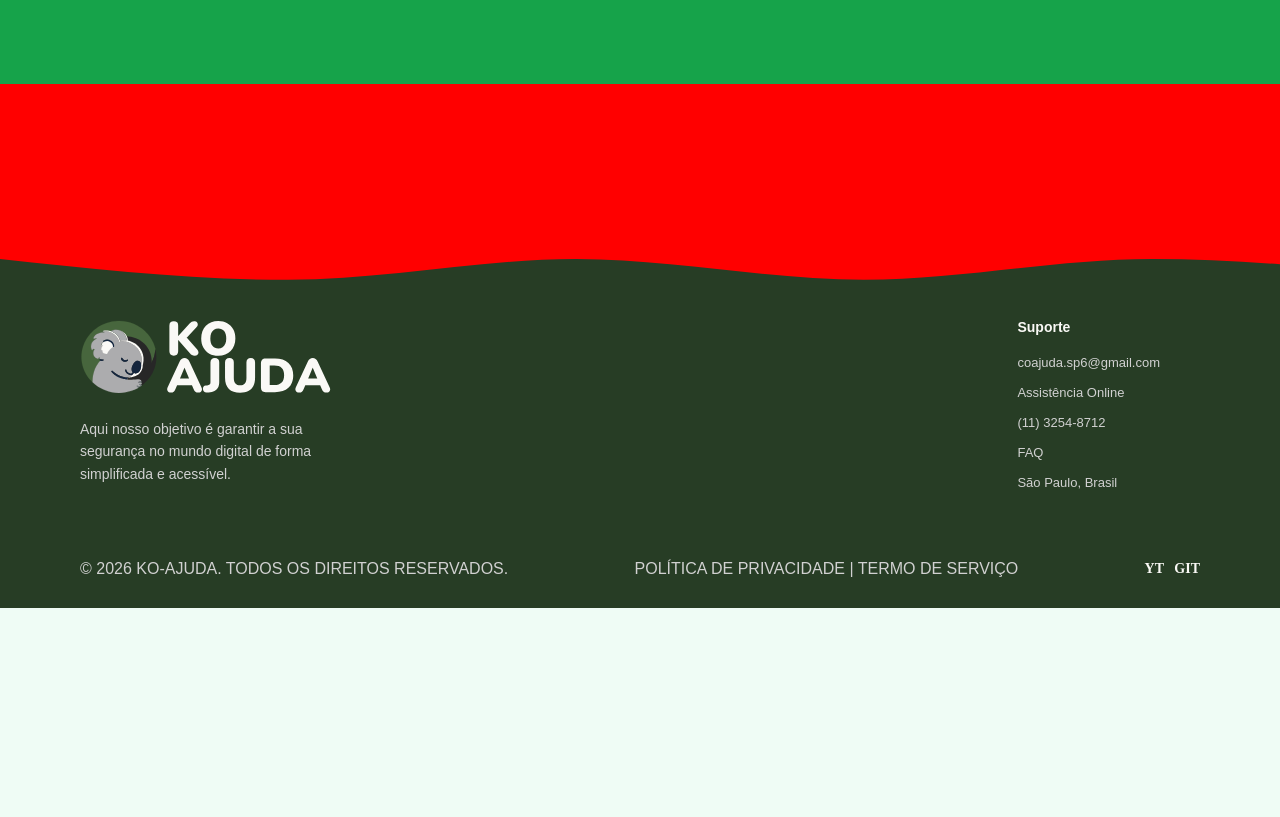
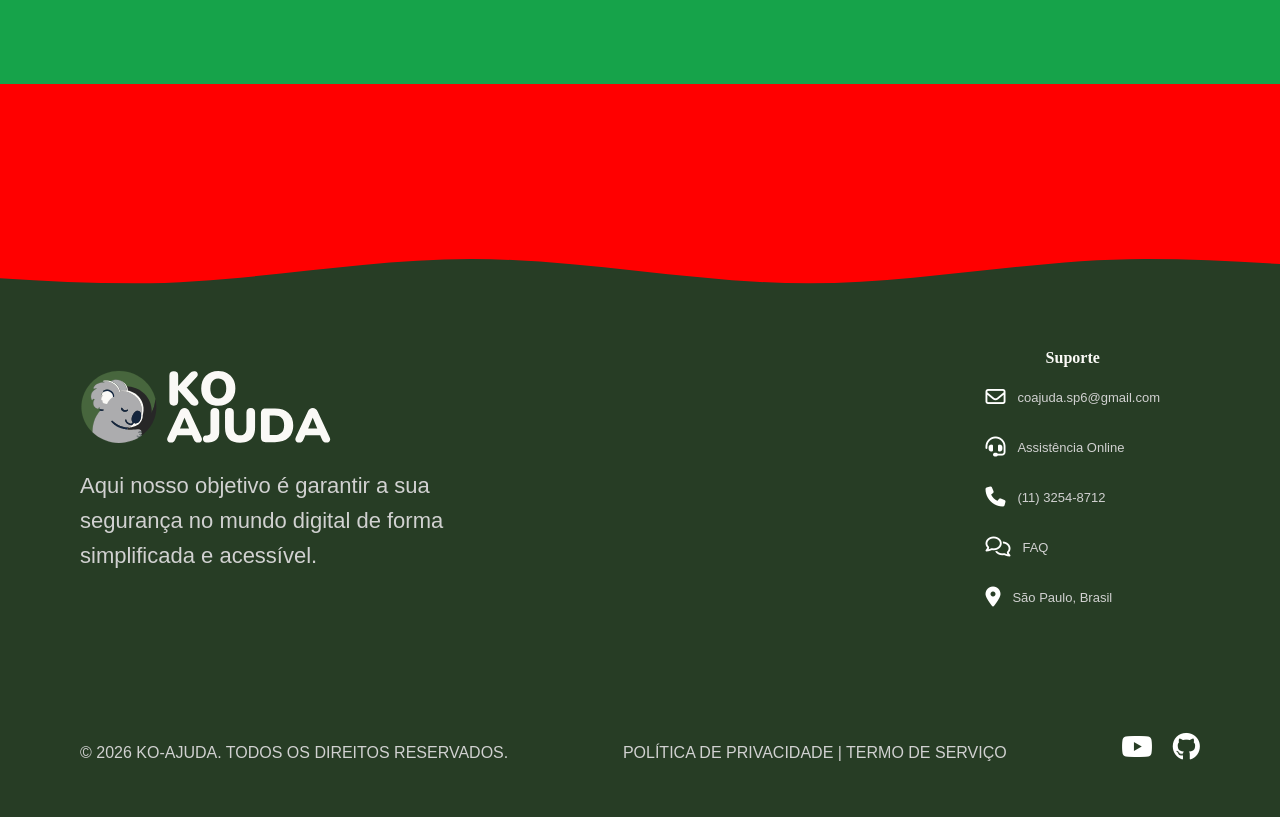
Before and after one commit to joaopaulo7319/Projeto-KOAJUDA, a plain HTML site: page index.html in a window 1280 px wide. Shown: the part 1716-2533 px from the top of the page. Before the commit the page ends 2324 px from the top, so only its background shows below. Drawn offline with nearby package versions, Linux system fonts and the light colour scheme.

Commit message:
Responsividade do footer

```diff
--- a/css/style.css
+++ b/css/style.css
@@ -249,7 +249,10 @@ main section div.imagem-herosection{
     background-image: url(../assets/Ondas-de-baixo.svg);
     z-index: -98;
     background-repeat: no-repeat;
-
+    background-size: cover;
+    background-position: top center;
+    background-repeat: no-repeat;
+    width: 100%;
 }
 
 footer {
@@ -275,9 +278,10 @@ footer div.coluna-esquerda{
     gap: 25px;
 }
 
-footer div.logotipo img {
+footer div.logotipo img{
     width: 258px;
     height: 85;
+    margin-top: 50px;
 }
 
 footer div.logotipo-suporte div.logotipo{
@@ -294,17 +298,19 @@ footer div.logotipo-suporte div.logotipo div.logo-frase{
 }
 
 footer div.logotipo-suporte div.paragrafo p{
-    font-size: 14px;
+    font-size: 22px;
     line-height: 1.6;
     color: #d1d1d1; /* Texto levemente acinzentado */
 }
 
 /* Coluna da Direita (Suporte) */
-footer div.logotipo-suporte div.suporte{
+.suporte{
     display: flex;
+    align-items: center;
     flex-direction: column;
     gap: 20px;
     padding-right: 40px;
+    margin-top: 30px;
 }
 
 footer div.logotipo-suporte div.suporte-frase p{
@@ -319,6 +325,58 @@ footer div.logotipo-suporte div.suporte-link{
     gap: 15px;
 }
 
+.item-contato{
+    display: flex;        /* Coloca o ícone e o texto lado a lado */
+    align-items: center;  /* Centraliza a altura do ícone com o texto */
+    gap: 12px;            /* Espaço entre o ícone e o texto */
+    margin-bottom: 15px;  /* Espaço entre uma linha e outra */
+    color: #ffffff;       /* Cor da letra (branco) */
+}
+
+/* Deixa os ícones de contato um pouquinho maiores e padronizados */
+.item-contato i {
+    font-size: 20px;
+}
+
+/* Estilo para a área do YouTube e GitHub */
+.redes-sociais {
+    display: flex;
+    gap: 20px;            /* Espaço entre o logo do YouTube e o gatinho do GitHub */
+    margin-top: 40px;     /* Dá um espaço para descolar da lista de cima */
+}
+
+/* Tamanho e cor dos ícones das redes sociais */
+.redes-sociais a {
+    color: #ffffff;       /* Cor dos ícones (branco) */
+    font-size: 28px;      /* Eles costumam ser maiores que os de texto */
+    text-decoration: none;/* Tira aquele sublinhado feio de link */
+}
+
+/* Efeito bônus: quando o mouse passar por cima da rede social, ela muda de cor! */
+.redes-sociais a:hover {
+    color: #cccccc;       /* Fica um cinza clarinho */
+}
+
+.Item-Headfone{
+    display: flex;
+    gap: 10px
+}
+
+.Item-Telefone{
+    display: flex;
+    gap: 10px
+}
+
+.Item-FAQ{
+    display: flex;
+    gap: 9px
+}
+
+.Item-Mapa{
+    display: flex;
+    gap: 15px
+}
+
 footer div.logotipo-suporte div.suporte-link a{
     text-decoration: none;
     color: #d1d1d1;
@@ -331,7 +389,7 @@ footer div.logotipo-suporte div.suporte-link a:hover{
 }
 
 /* --- Container Inferior (Textos do Rodapé) --- */
-footer div.direitos-politica{
+.direitos-politica{
     display: flex;
     justify-content: space-between;
     align-items: center;
@@ -348,8 +406,6 @@ footer div.direitos-politica div.politica a:hover{
     text-decoration: underline;
 }
 
-footer div.direitos-politica div.logo-yt{
-    font-size: 14px;
-    font-weight: bold;
-    color: #FAF9F6;
+.redes-sociais{
+    padding-bottom: 50px;
 }
--- a/index.html
+++ b/index.html
@@ -11,6 +11,7 @@
     <link rel="stylesheet" type="text/css"
         href="https://cdn.jsdelivr.net/npm/@phosphor-icons/web@2.1.1/src/fill/style.css" />
     <link rel="stylesheet" href="css/style.css">
+    <link rel="stylesheet" href="https://cdnjs.cloudflare.com/ajax/libs/font-awesome/6.4.0/css/all.min.css">
 </head>
 
 <body>
@@ -115,15 +116,36 @@
                 <div class="suporte">
 
                     <div class="suporte-frase">
-                        <p>Suporte</p>
+                        <h4>Suporte</h4>
                     </div>
 
                     <div class="suporte-link">
-                        <a href="#">coajuda.sp6@gmail.com</a>
-                        <a href="#">Assistência Online</a>
-                        <a href="#">(11) 3254-8712</a>
-                        <a href="#">FAQ</a>
-                        <a href="#">São Paulo, Brasil</a>
+
+                        <div class="item-contato">
+                            <i class="fa-regular fa-envelope"></i>
+                            <a href="#">coajuda.sp6@gmail.com</a>
+                        </div>
+
+                        <div class="item-contato">
+                            <i class="fa-solid fa-headset"></i>
+                            <a href="#">Assistência Online</a>
+                        </div>
+
+                        <div class="item-contato">
+                            <i class="fa-solid fa-phone"></i>
+                            <a href="#">(11) 3254-8712</a>
+                        </div>
+
+                        <div class="item-contato">
+                            <i class="fa-regular fa-comments"></i>
+                            <a href="#">FAQ</a>
+                        </div>
+
+                        <div class="item-contato">
+                            <i class="fa-solid fa-location-dot"></i>
+                            <a href="#">São Paulo, Brasil</a>
+                        </div>
+
                     </div>
 
                 </div>
@@ -140,8 +162,9 @@
                     <a href="#">POLÍTICA DE PRIVACIDADE | TERMO DE SERVIÇO</a>
                 </div>
 
-                <div class="logo-yt">
-                    <span>YT</span> &nbsp; <span>GIT</span>
+                <div class="redes-sociais">
+                    <a href="#"><i class="fa-brands fa-youtube"></i></a>
+                    <a href="#"><i class="fa-brands fa-github"></i></a>
                 </div>
 
             </div>
```
